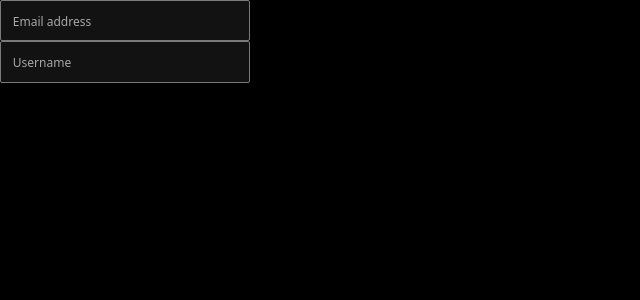
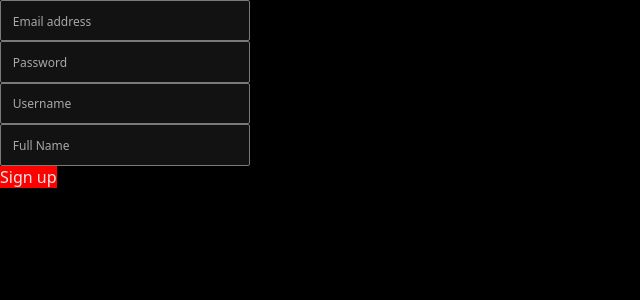
Before and after one commit to Shubham1823L/P-4-Instagram, a React (Vite) app in the folder client/: page /signup in a window 1280 px wide. Shown: the top 300 px of the page, without its empty margins (0-640 px from the left). Built offline with nearby package versions, Linux system fonts and the light colour scheme; no server answers.

Commit message:
all fields work and show error , gotta add post req

```diff
--- a/client/package.json
+++ b/client/package.json
@@ -11,6 +11,7 @@
   },
   "dependencies": {
     "axios": "^1.12.2",
+    "clsx": "^2.1.1",
     "react": "^19.1.1",
     "react-dom": "^19.1.1",
     "react-router-dom": "^7.9.4"
--- a/client/src/components/TextField/EmailField.jsx
+++ b/client/src/components/TextField/EmailField.jsx
@@ -1,19 +1,24 @@
-import React, { useRef, useState } from 'react'
+import React, { useEffect, useRef, useState } from 'react'
 import TextField from './TextField'
 import { validateEmail } from '../../api/dbValidation'
 
-const EmailField = () => {
+const EmailField = ({ toggleValid }) => {
     const ref = useRef()
-    const [error, setError] = useState(null)
+    const [error, setError] = useState("")
+
+    useEffect(() => {
+        if (error) toggleValid(e=>({...e,email:false}))
+        else if (error == null) toggleValid(e=>({...e,email:true}))
+    }, [error])
 
     const handleBlur = async () => {
         const value = ref.current.value
         if (!value) return setError("This is a required field")
         setError(null)
         const status = await validateEmail(value)
-        if(status==400) return setError("Invalid email address")
-        if(status == 409) return setError("Email already registered")
-        if(status==500) return setError("Internal Server Error") //### HANDLE THIS LATER
+        if (status == 400) return setError("Invalid email address")
+        if (status == 409) return setError("Email already registered")
+        if (status == 500) return setError("Internal Server Error") //### HANDLE THIS LATER
     }
 
     return (
--- /dev/null
+++ b/client/src/components/TextField/FullNameField.jsx
@@ -0,0 +1,24 @@
+import React, { useEffect, useRef, useState } from 'react'
+import TextField from './TextField'
+
+const FullNameField = ({ toggleValid }) => {
+    const ref = useRef()
+    const [error, setError] = useState("")
+
+    useEffect(() => {
+        if (error) toggleValid(e=>({...e,fullName:false}))
+        else if (error == null) toggleValid(e=>({...e,fullName:true}))
+    }, [error])
+
+    const handleBlur = async () => {
+        const value = ref.current.value
+        if (!value) return setError("This is a required field")
+        setError(null)
+    }
+
+    return (
+        <TextField type={"text"} placeholder={"Full Name"} ref={ref} error={error} handleBlur={handleBlur} />
+    )
+}
+
+export default FullNameField
--- /dev/null
+++ b/client/src/components/TextField/PasswordField.jsx
@@ -0,0 +1,27 @@
+import React, { useEffect, useRef, useState } from 'react'
+import TextField from './TextField'
+
+const PasswordField = ({ toggleValid }) => {
+    const ref = useRef()
+    const regex = /^(?=.*[a-z])(?=.*[A-Z])(?=.*\d)(?=.*[^a-zA-Z0-9]).{8,}$/
+    const [error, setError] = useState("")
+
+    useEffect(() => {
+        if (error) toggleValid(e => ({ ...e, password: false }))
+        else toggleValid(e => ({ ...e, password: true }))
+    }, [error])
+
+    const handleBlur = async () => {
+        const value = ref.current.value
+        if (!value) return setError("This is a required field")
+        setError(null)
+        console.debug(regex.test(value))
+        if (!regex.test(value)) return setError("Min. 8 characters with atleast one special , uppercase ,lowercase letter and a number")
+    }
+
+    return (
+        <TextField type={"password"} placeholder={"Password"} ref={ref} error={error} handleBlur={handleBlur} />
+    )
+}
+
+export default PasswordField
--- a/client/src/components/TextField/TextField.jsx
+++ b/client/src/components/TextField/TextField.jsx
@@ -13,9 +13,9 @@ const TextField = ({ type, placeholder, handleBlur, ref, error }) => {
                     <label className={styles.placeholder}>{placeholder}</label>
                 </div>
 
-                <div className={styles.error}>
+                {error && <div className={styles.error}>
                     {error}
-                </div>
+                </div>}
             </div>
         </>
     )
--- a/client/src/components/TextField/UsernameField.jsx
+++ b/client/src/components/TextField/UsernameField.jsx
@@ -1,10 +1,15 @@
-import React, { useRef, useState } from 'react'
+import React, { useEffect, useRef, useState } from 'react'
 import TextField from './TextField'
 import { validateUsername } from '../../api/dbValidation'
 
-const UsernameField = () => {
+const UsernameField = ({ toggleValid }) => {
     const ref = useRef()
-    const [error, setError] = useState(null)
+    const [error, setError] = useState("")
+
+    useEffect(() => {
+        if (error) toggleValid(e => ({ ...e, username: false }))
+        else if (error == null) toggleValid(e => ({ ...e, username: true }))
+    }, [error])
 
     const handleBlur = async () => {
         const value = ref.current.value
--- a/client/src/components/TextField/textField.module.css
+++ b/client/src/components/TextField/textField.module.css
@@ -47,5 +47,6 @@
 }
 
 .error {
-color: red;
+    color: red;
+    margin-bottom: 1rem;
 }
--- a/client/src/pages/auth/Signup.jsx
+++ b/client/src/pages/auth/Signup.jsx
@@ -1,17 +1,39 @@
-import React from 'react'
+import React, { useEffect, useState } from 'react'
 import Footer from '../../components/Footer/Footer'
 import TextField from '../../components/TextField/TextField'
 import EmailField from '../../components/TextField/EmailField'
 import UsernameField from '../../components/TextField/UsernameField'
+import PasswordField from '../../components/TextField/PasswordField'
+import FullNameField from '../../components/TextField/FullNameField'
+import styles from './signup.module.css'
+import clsx from 'clsx'
+
+const Signup = () => {
+    const [valid, setValid] = useState({ email: false, password: false, username: false, fullName: false })
+    const [clickable, setClickable] = useState(false)
+
+    const handleSubmit = (e) => {
+        e.preventDefault()
+        console.log("clicked")
+    }
+
+    useEffect(() => {
+        if (Object.values(valid).every(e => e)) setClickable(true)
+        else setClickable(false)
+    }, [valid])
 
 
-const Signup = () => {
+
+
 
 
     return (
         <form>
-            <EmailField />
-            <UsernameField/>
+            <EmailField toggleValid={setValid} />
+            <PasswordField toggleValid={setValid} />
+            <UsernameField toggleValid={setValid} />
+            <FullNameField toggleValid={setValid} />
+            <button onClick={handleSubmit} type='submit' className={clsx(!clickable && styles.disabled)}>Sign up</button>
         </form>
     )
 }
--- a/client/src/pages/auth/signup.module.css
+++ b/client/src/pages/auth/signup.module.css
@@ -0,0 +1,8 @@
+.disabled {
+    background-color: red;
+    cursor: not-allowed;
+    pointer-events: none;
+}
+.lol{
+    color: green;
+}
```
Also changed, not shown: 1 other file (tests, documents, lock files or other folders).
